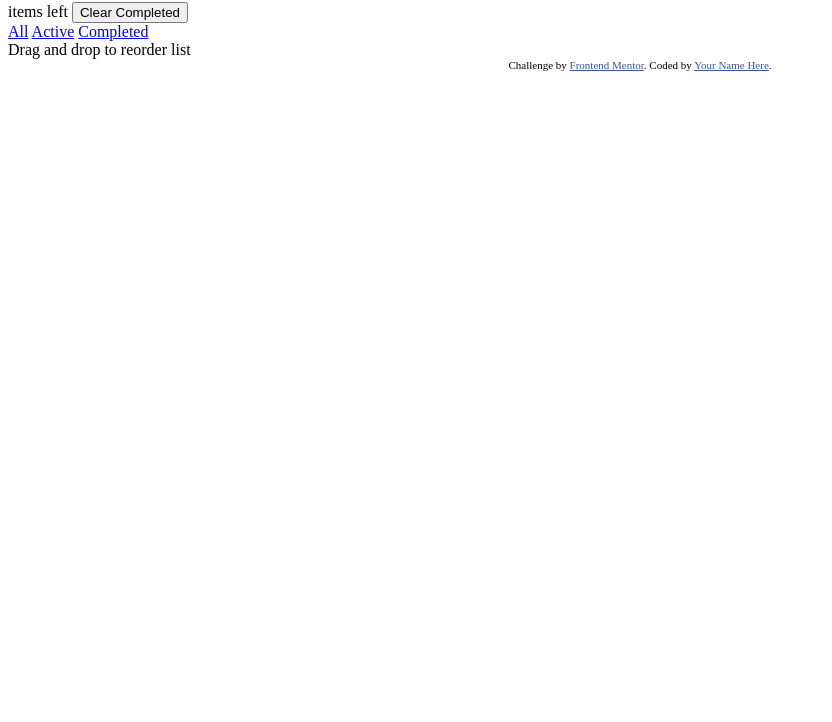
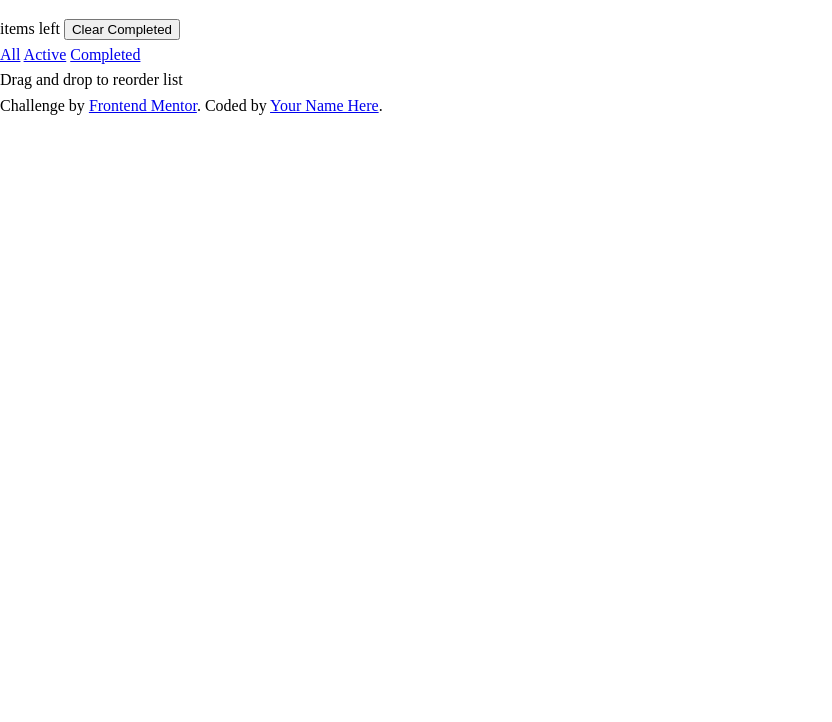
Before and after one commit to Akshay-Tarde/todo-app, a plain HTML site: page index.html in a window 1280 px wide. Shown: the part 78-800 px from the top of the page, without its empty margins (0-832 px from the left). Drawn offline with Linux system fonts and the light colour scheme.

Commit message:
Added the css file and basic styling.

```diff
--- /dev/null
+++ b/index.css
@@ -0,0 +1,9 @@
+* {
+    box-sizing: border-box;
+}
+
+body {
+    margin: 0;
+    line-height: 1.6;
+    font-size: 1rem;
+}
--- a/index.html
+++ b/index.html
@@ -7,12 +7,7 @@
   <link rel="icon" type="image/png" sizes="32x32" href="./images/favicon-32x32.png">
 
   <title>Frontend Mentor | Todo app</title>
-
-  <!-- Feel free to remove these styles or customise in your own stylesheet 👍 -->
-  <style>
-    .attribution { font-size: 11px; text-align: center; }
-    .attribution a { color: hsl(228, 45%, 44%); }
-  </style>
+  <link rel="stylesheet" href="./index.css">
 </head>
 <body>
   <header>
```
